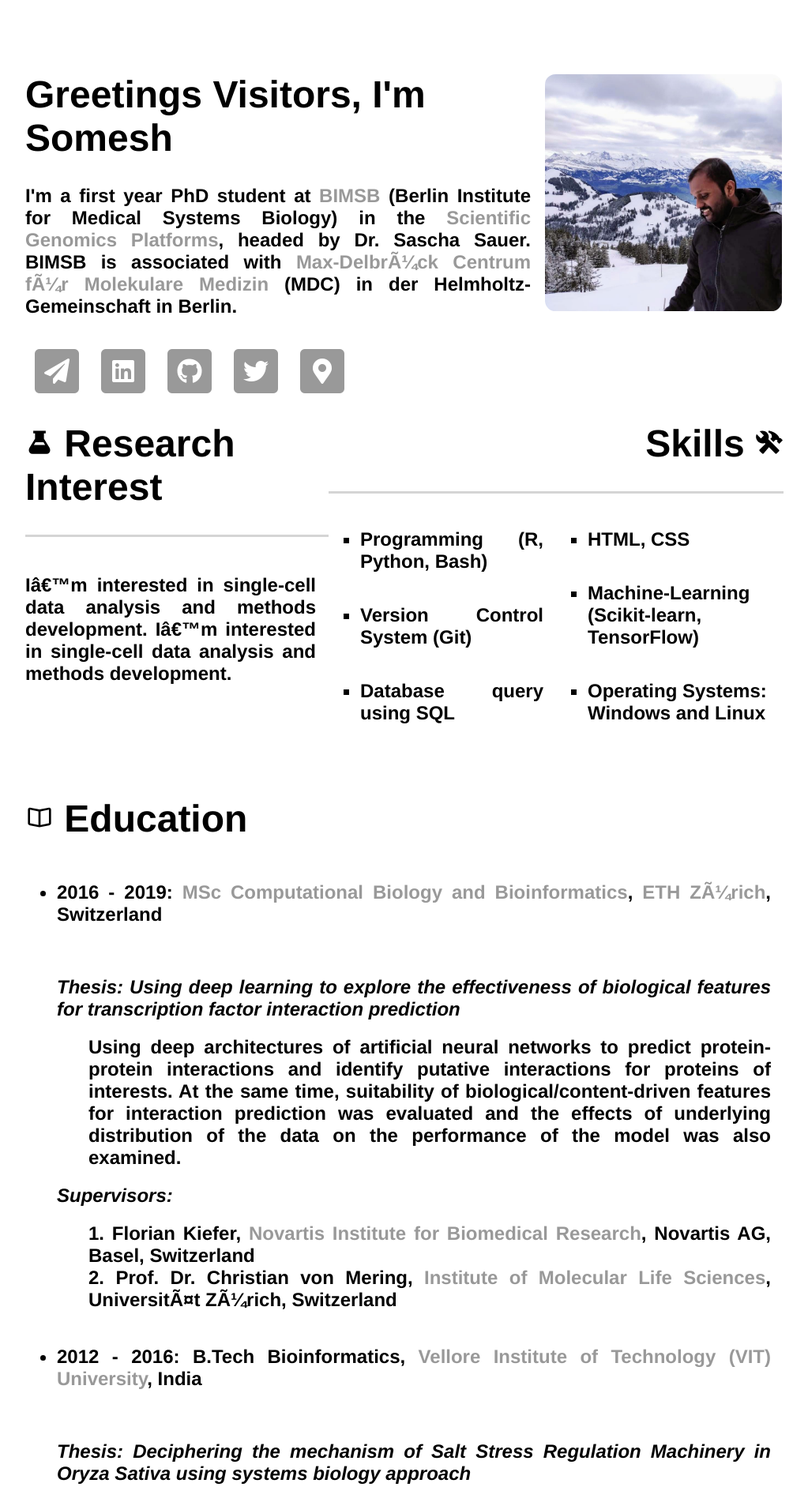
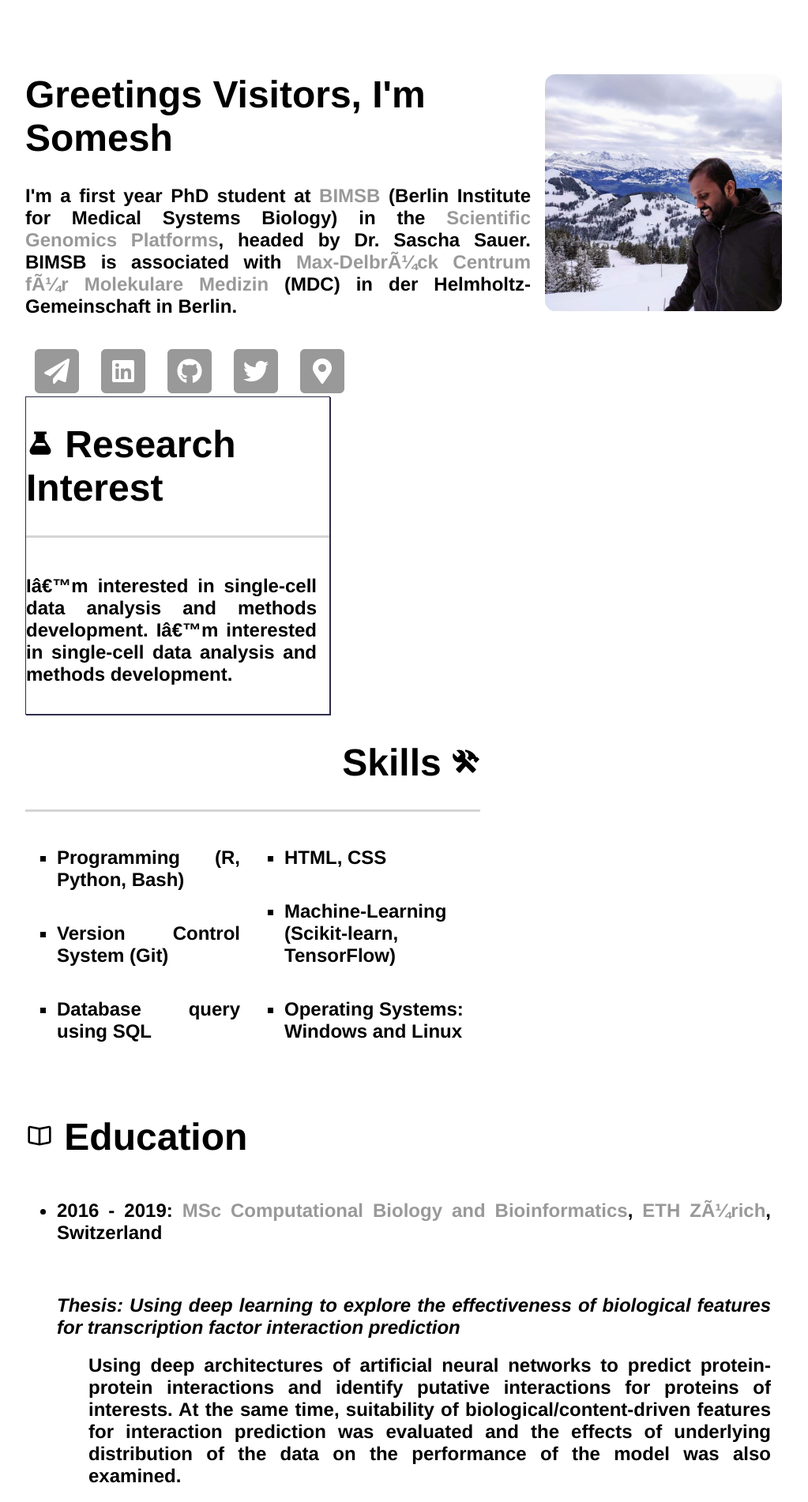
Before and after one commit to saisomesh2594/saisomesh2594.github.io, a Jekyll site: the page built from index.html, in a window 1280 px wide. Shown: the top 1902 px of the page at 79% size, without its empty margins (128-1151 px from the left). Built offline with Jekyll 4.4.1, drawn with Linux system fonts in a browser that asks for light colours.

Commit message:
Update main.css

```diff
--- a/css/main.css
+++ b/css/main.css
@@ -113,6 +113,11 @@ table, th, td {
 	float: left;
 	justify-content: space-between;
 	width: 40%;
+	border: 1px solid #2d2d4b;
+	box-shadow: 1px 1px 0px #2d2d4b;
+	display: block;
+	font-weight: bold;
+
 }
 
 #twitter {
```
